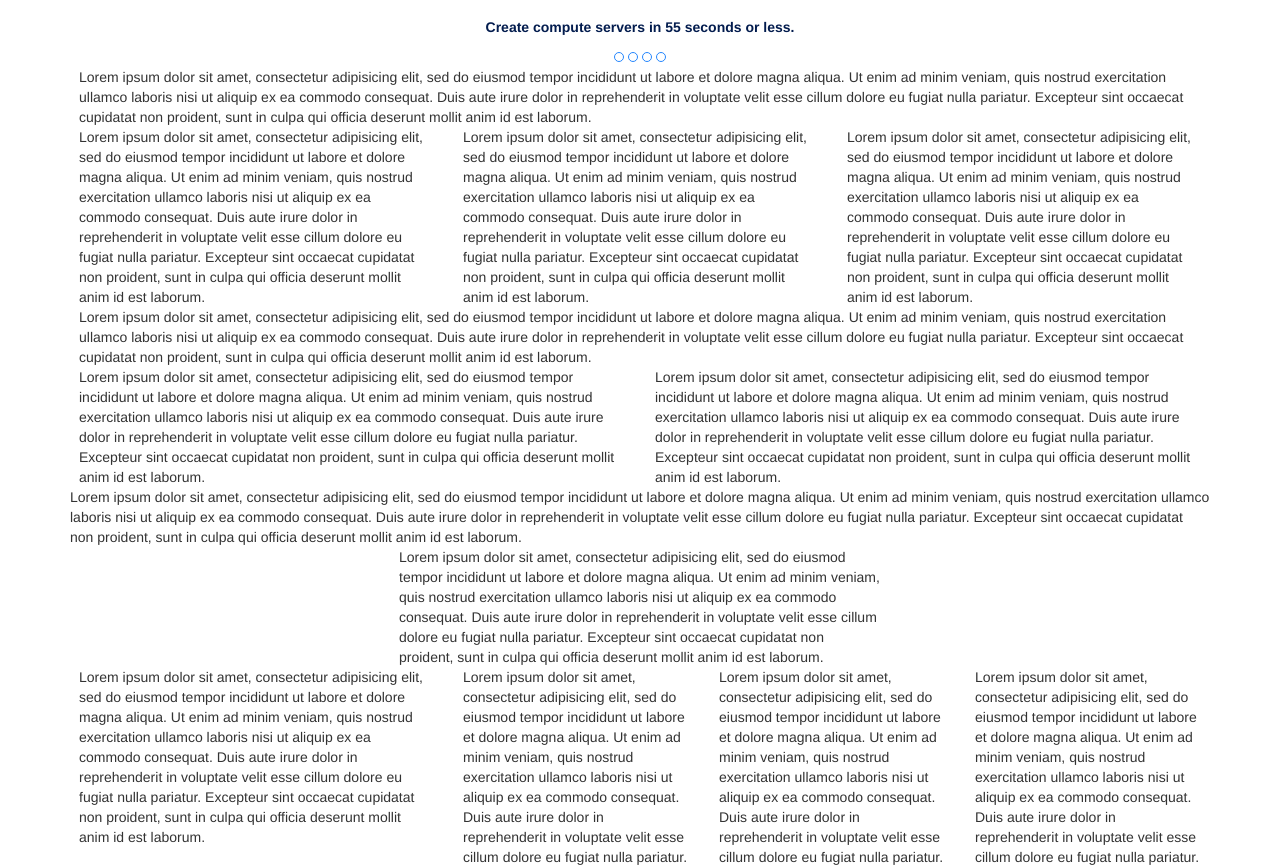
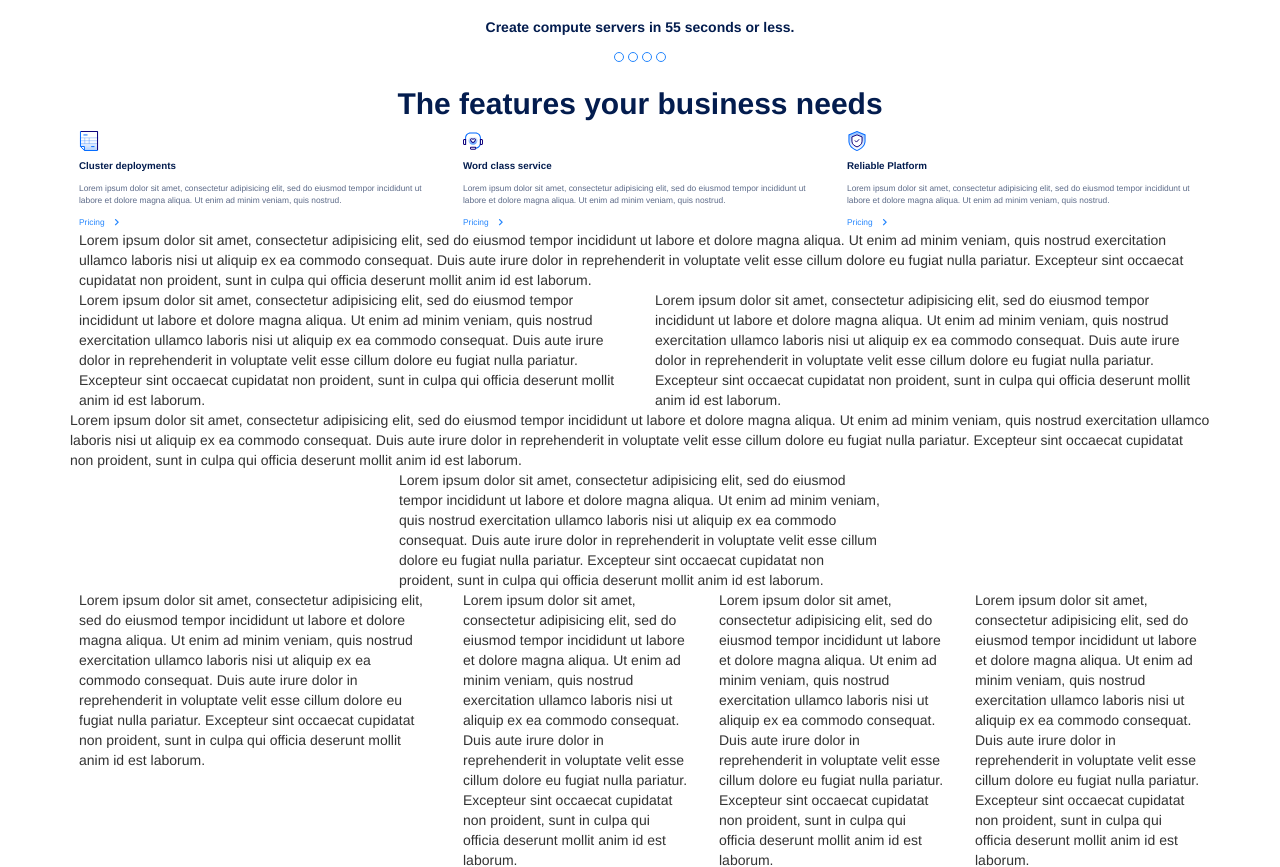
Before and after one commit to edoardomalfatto/html-css-digitalocean, a plain HTML site: page index.html in a window 1280 px wide. Shown: the part 1637-2504 px from the top of the page. Drawn offline with nearby package versions, Linux system fonts and the light colour scheme.

Commit message:
fine business

```diff
--- a/css/style.css
+++ b/css/style.css
@@ -269,6 +269,11 @@ h2 {
   background-color: rgb(37,134,253);
 }
 
+/* business */
+
+.business_txt p {
+  margin-bottom:4px;
+}
 
 /* MEDIA QUERY */
 
--- a/index.html
+++ b/index.html
@@ -257,15 +257,50 @@
         <div class="wrapper_lg">
           <div class="container-fluid">
             <div class="row">
-              <div class="col-md-12 col-sm-12 col-xs-12">Lorem ipsum dolor sit amet, consectetur adipisicing elit, sed do eiusmod tempor incididunt ut labore et dolore magna aliqua. Ut enim ad minim veniam, quis nostrud exercitation ullamco laboris nisi ut aliquip ex ea commodo consequat. Duis aute irure dolor in reprehenderit in voluptate velit esse cillum dolore eu fugiat nulla pariatur. Excepteur sint occaecat cupidatat non proident, sunt in culpa qui officia deserunt mollit anim id est laborum.
+              <div class="col-md-12 col-sm-12 col-xs-12">
+                <div class="business_text text-center">
+                  <h2 class="color_darkblue">The features your business needs</h2>
+                </div>
               </div>
             </div>
             <div class="row">
               <div class="col-md-12 col-sm-12 col-xs-12">
                 <div class="row">
-                  <div class="col-md-4 col-sm-4 col-xs-12">Lorem ipsum dolor sit amet, consectetur adipisicing elit, sed do eiusmod tempor incididunt ut labore et dolore magna aliqua. Ut enim ad minim veniam, quis nostrud exercitation ullamco laboris nisi ut aliquip ex ea commodo consequat. Duis aute irure dolor in reprehenderit in voluptate velit esse cillum dolore eu fugiat nulla pariatur. Excepteur sint occaecat cupidatat non proident, sunt in culpa qui officia deserunt mollit anim id est laborum.</div>
-                  <div class="col-md-4 col-sm-4 col-xs-12">Lorem ipsum dolor sit amet, consectetur adipisicing elit, sed do eiusmod tempor incididunt ut labore et dolore magna aliqua. Ut enim ad minim veniam, quis nostrud exercitation ullamco laboris nisi ut aliquip ex ea commodo consequat. Duis aute irure dolor in reprehenderit in voluptate velit esse cillum dolore eu fugiat nulla pariatur. Excepteur sint occaecat cupidatat non proident, sunt in culpa qui officia deserunt mollit anim id est laborum.</div>
-                  <div class="col-md-4 col-sm-4 col-xs-12">Lorem ipsum dolor sit amet, consectetur adipisicing elit, sed do eiusmod tempor incididunt ut labore et dolore magna aliqua. Ut enim ad minim veniam, quis nostrud exercitation ullamco laboris nisi ut aliquip ex ea commodo consequat. Duis aute irure dolor in reprehenderit in voluptate velit esse cillum dolore eu fugiat nulla pariatur. Excepteur sint occaecat cupidatat non proident, sunt in culpa qui officia deserunt mollit anim id est laborum.</div>
+                  <div class="col-md-4 col-sm-4 col-xs-12">
+                    <div class="deploy_img">
+                      <img src="img/pred-pricing.svg" alt="Cluster">
+                    </div>
+                    <div class="deploy_txt business_txt">
+                      <h3 class="font_little color_darkblue">Cluster deployments</h3>
+                      <p class="font_little color_strangegrey">Lorem ipsum dolor sit amet, consectetur adipisicing elit, sed do eiusmod tempor incididunt ut labore et dolore magna aliqua. Ut enim ad minim veniam, quis nostrud.</p>
+                      <a class="font_little left_arrow color_lightblue" href="#">Pricing</a>
+
+                    </div>
+                  </div>
+                  <div class="col-md-4 col-sm-4 col-xs-12">
+                    <div class="deploy_img">
+                      <img src="img/world-class.svg" alt="Cluster">
+                    </div>
+                    <div class="deploy_txt business_txt">
+                      <h3 class="font_little color_darkblue">Word class service</h3>
+                      <p class="font_little color_strangegrey">Lorem ipsum dolor sit amet, consectetur adipisicing elit, sed do eiusmod tempor incididunt ut labore et dolore magna aliqua. Ut enim ad minim veniam, quis nostrud.</p>
+                      <a class="font_little left_arrow color_lightblue" href="#">Pricing</a>
+
+                    </div>
+
+                  </div>
+                  <div class="col-md-4 col-sm-4 col-xs-12">
+                    <div class="deploy_img">
+                      <img src="img/reliable-platform.svg" alt="Cluster">
+                    </div>
+                    <div class="deploy_txt business_txt">
+                      <h3 class="font_little color_darkblue">Reliable Platform</h3>
+                      <p class="font_little color_strangegrey">Lorem ipsum dolor sit amet, consectetur adipisicing elit, sed do eiusmod tempor incididunt ut labore et dolore magna aliqua. Ut enim ad minim veniam, quis nostrud.</p>
+                      <a class="font_little left_arrow color_lightblue" href="#">Pricing</a>
+
+                    </div>
+
+                  </div>
                 </div>
               </div>
             </div>
```
